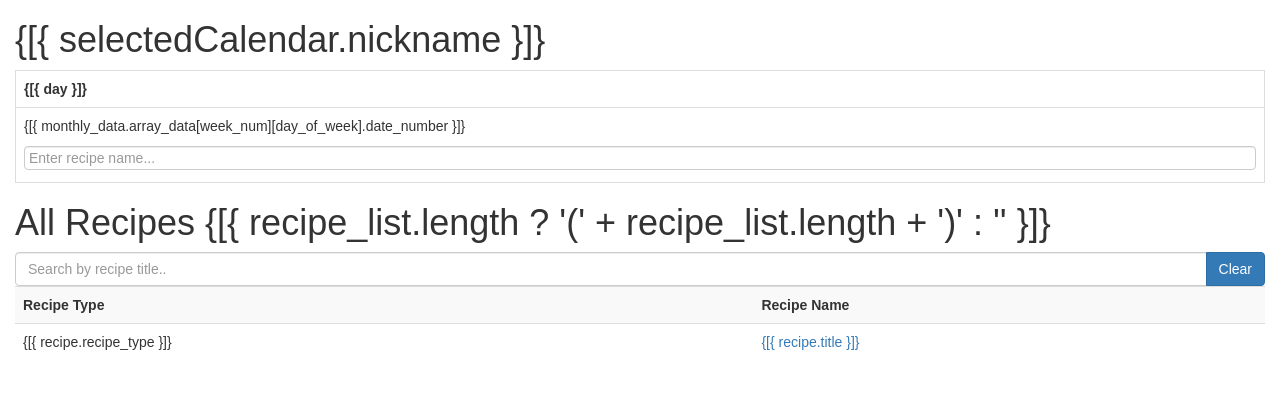
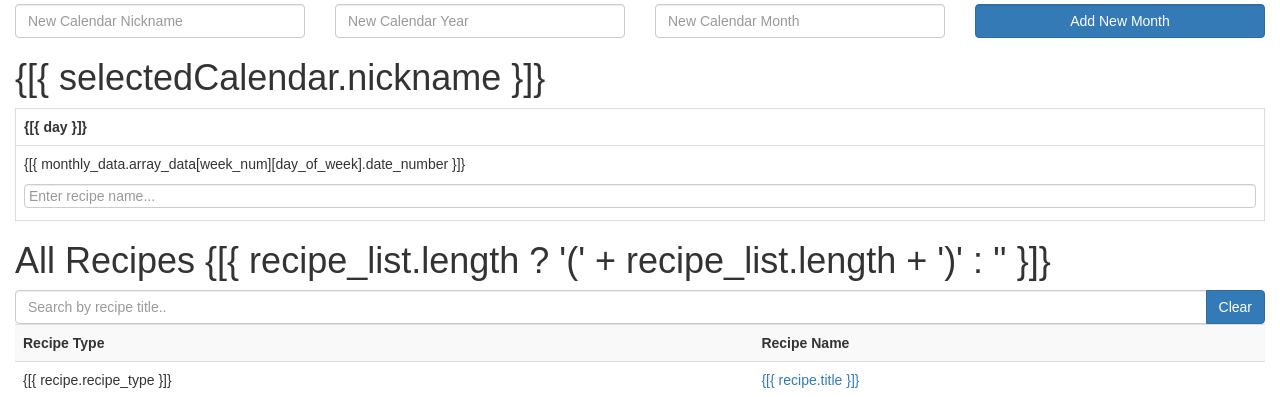
Before and after one commit to Myoldmopar/Cait.Rocks, a Django app: page /cookbook/recipes/ in a window 1280 px wide. Shown: the part 127-524 px from the top of the page. Run offline with Django 3.2, Linux system fonts and the light colour scheme; some libraries are stand-ins or nearby versions.

Commit message:
Adding new month now available

```diff
--- a/recipes/api/planning.py
+++ b/recipes/api/planning.py
@@ -5,9 +5,10 @@
 
 from recipes.models.planning import Calendar, Recipe
 from recipes.serializers.planning import CalendarSerializer
+from rest_framework.mixins import CreateModelMixin
 
 
-class CalendarViewSet(viewsets.ReadOnlyModelViewSet):
+class CalendarViewSet(CreateModelMixin, viewsets.ReadOnlyModelViewSet):
     queryset = Calendar.objects.all()
     serializer_class = CalendarSerializer
 
--- a/recipes/templates/recipes/recipe_list.html
+++ b/recipes/templates/recipes/recipe_list.html
@@ -7,6 +7,22 @@
         <select ng-model="selectedCalendar" ng-options="c.nickname for c in allCalendars" class="form-control input-sm"
                 ng-change="get_month_data()"></select>
     </div>
+
+    <form class="form-group row" ng-submit="add_calendar()">
+        <div class="col-md-3">
+            <input type="text" class="form-control" ng-model="calendar_name" placeholder="New Calendar Nickname">
+        </div>
+        <div class="col-md-3">
+            <input type="text" class="form-control" ng-model="calendar_year" placeholder="New Calendar Year">
+        </div>
+        <div class="col-md-3">
+            <input type="text" class="form-control" ng-model="calendar_month" placeholder="New Calendar Month">
+        </div>
+        <div class="col-md-3">
+            <input class="btn btn-primary form-control" type="submit" value="Add New Month">
+        </div>
+    </form>
+
 
     <h1>{[{ selectedCalendar.nickname }]}</h1>
 
--- a/static/js/recipeApp.js
+++ b/static/js/recipeApp.js
@@ -33,6 +33,12 @@
     };
     recipe_factory.get_calendars = function () {
         return $http.get('/api/calendars/');
+    };
+    recipe_factory.post_calendar = function (year, month, name) {
+        return $http.post(
+            '/api/calendars/',
+            {'nickname': name, 'year': year, 'month': month}
+        )
     };
     return recipe_factory;
 }]);
@@ -82,7 +88,7 @@
             function (calendars_response) {
                 $scope.allCalendars = calendars_response.data;
                 if ($scope.allCalendars.length !== 0) {
-                    $scope.selectedCalendar = $scope.allCalendars[0];
+                    $scope.selectedCalendar = $scope.allCalendars[$scope.allCalendars.length-1];
                     $scope.get_month_data();
                 }
             }
@@ -114,6 +120,16 @@
         )
     });
 
+    $scope.add_calendar = function () {
+        var this_year = $scope.calendar_year;
+        // TODO: Validate the year/month, make the HTML inputs a choice field
+        var this_month = $scope.calendar_month;
+        var this_name = $scope.calendar_name;
+        recipeService.post_calendar(this_year, this_month, this_name).then(
+            $scope.get_calendars
+        )
+    };
+
     // things to do during page initialization
     $scope.filterText = '';
     $scope.recipe_list = [];
```
